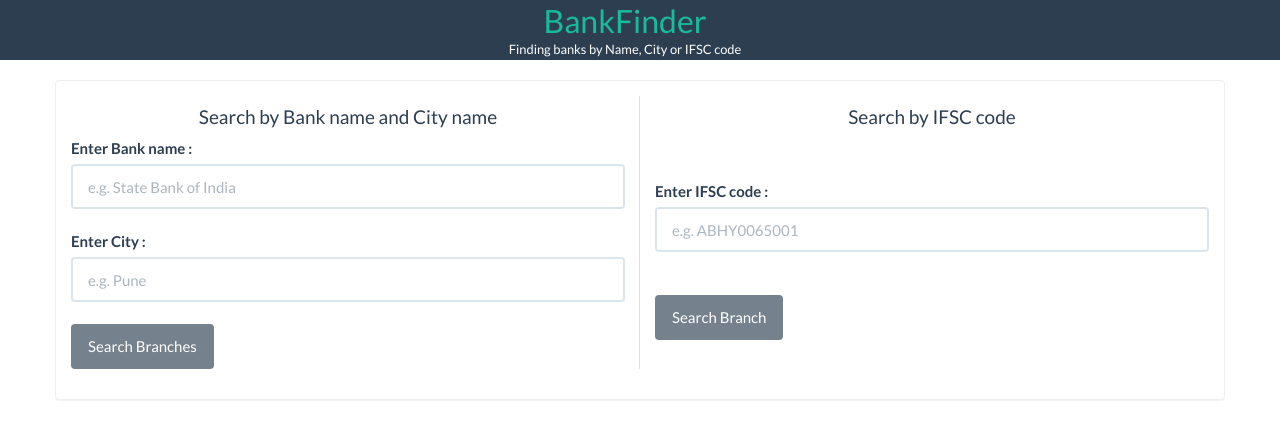
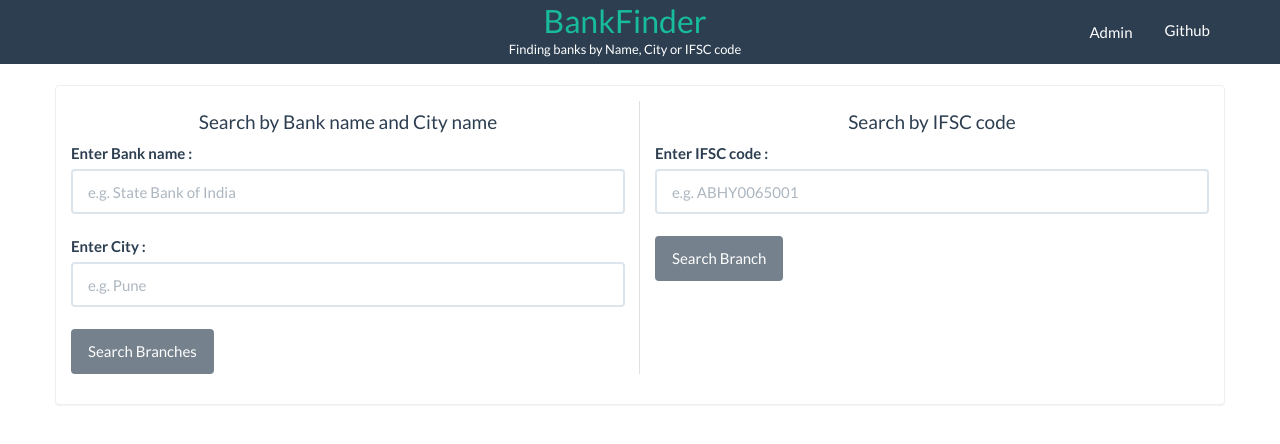
Before and after one commit to umeshror/indian-banks, a Django app: page / in a window 1280 px wide. Shown: the top 444 px of the page. Run offline with Django 3.2, Linux system fonts and the light colour scheme; some libraries are stand-ins or nearby versions.

Commit message:
added css

```diff
--- a/bank/api.py
+++ b/bank/api.py
@@ -55,7 +55,7 @@
 
     def get(self, request, ifsc_code):
         try:
-            branch = Branch.objects.get(ifsc=ifsc_code)
+            branch = Branch.objects.get(ifsc__iexact=ifsc_code)
         except ObjectDoesNotExist:
             # HTTP_404_NOT_FOUND status
             raise NotFound('Branch not found for given IFSC code')
@@ -114,8 +114,8 @@
                                        "to get all the branches of the Bank in the City."}
             return Response(response_data, status=HTTP_422_UNPROCESSABLE_ENTITY)
 
-        branches = Branch.objects.filter(city=city.upper(),
-                                         bank__name=bank.upper()).select_related("bank").values("ifsc", "bank__name",
+        branches = Branch.objects.filter(city__iexact=city,
+                                         bank__name__iexact=bank).select_related("bank").values("ifsc", "bank__name",
                                                                                                 "branch", "address",
                                                                                                 "city", "district",
                                                                                                 "state")
--- a/static/assets/app.css
+++ b/static/assets/app.css
@@ -1,8 +1,3 @@
-header {
-    padding-bottom: 80px;
-
-}
-
 .container-fluid {
     max-width: 1200px;
 }
@@ -11,26 +6,24 @@
     padding-bottom: 15px;
 }
 
-.action-anchor {
-    display: inline-block;
-    margin: 0 3px;
-    opacity: 0.85;
-    transition: all 0.1s ease 0s;
-    cursor: pointer;
-}
-
-.action-anchor:hover {
-    opacity: 1;
-    text-decoration: none;
-    transform: scale(1.20);
-    color: #2c3e50;
-}
-
 a:hover {
     text-decoration: none;
 }
 
 /*====================navbar===================*/
+.brand-centered {
+    display: flex;
+    justify-content: center;
+    position: absolute;
+    width: 100%;
+    left: 0;
+    top: 0;
+}
+
+.navbar-toggle {
+    z-index: 1;
+}
+
 .navbar-brand {
     font-size: 32px;
     padding-top: 5px;
@@ -57,6 +50,13 @@
     }
 }
 
+@media (min-width: 768px) {
+
+    .navbar {
+        border-radius: 0;
+    }
+}
+
 /*====================card======================*/
 
 .bank-card {
@@ -80,18 +80,18 @@
     .bank-card-wrapper {
         padding-top: 10px !important;
     }
-}
 
-@media screen and  (max-width: 820px) {
-
-    .bank-column {
-        padding-right: 0;
-        padding-left: 0;
+    .row {
+        display: -webkit-box;
+        display: -webkit-flex;
+        display: -ms-flexbox;
+        display: flex;
+        flex-wrap: wrap;
     }
 
-    .content-wrapper {
-        padding-top: 10px;
-        padding-left: 35px;
+    .row > [class*='col-'] {
+        display: flex;
+        flex-direction: column;
     }
 }
 
--- a/static/bank/app_landing.html
+++ b/static/bank/app_landing.html
@@ -1,4 +1,5 @@
 <div class="container-fluid">
+
     <div class="panel panel-default">
         <div class="panel-body">
             <div class="search-box-wrapper">
@@ -31,8 +32,6 @@
                         <h4 class="text-center">
                             Search by IFSC code
                         </h4>
-                        <br>
-                        <br>
                         <form name="bankIFSCForm"
                               ng-submit="vm.getBranchesByIFSC()"
                               class="bank-IFSC-Form" novalidate>
@@ -41,7 +40,6 @@
                                    placeholder="e.g. ABHY0065001"
                                    class="form-control" id="ifsc"
                                    required>
-                            <br>
                             <br>
                             <button type="submit" ng-disabled="bankIFSCForm.$invalid"
                                     class="btn text-center btn-primary">Search Branch
@@ -63,9 +61,8 @@
         {{vm.errorMessage}}
     </div>
 
-    <div class="bank-card-wrapper">
-        <div ng-repeat="bank in vm.banks" ng-class="{'row': $odd}">
-            <div class="col-md-6 col-sm-6 col-xs-12">
+    <div class="bank-card-wrapper row">
+        <div class="col-md-6 col-sm-6 col-xs-12" ng-repeat="bank in vm.banks">
             <div class="thumbnail bank-card">
                 <table class="table table-striped">
                     <tr>
@@ -97,7 +94,3 @@
         </div>
     </div>
 </div>
-
-</div>
-
-</div>
--- a/static/bank/landing_controller.js
+++ b/static/bank/landing_controller.js
@@ -9,36 +9,41 @@
     function AppLandingController(BranchIFSCResource, BankBranchResource) {
 
         var vm = this;
-
-        vm.banks = [];
-        vm.bankIFSC = {};
-        vm.cityBank = {};
-        vm.errorMessage = null;
+        initPage();
 
         vm.getBranchesByIFSC = getBranchesByIFSC;
         vm.getBranchesByBankCity = getBranchesByBankCity;
 
+        function initPage() {
+            vm.banks = [];
+            vm.bankIFSC = {};
+            vm.cityBank = {};
+            vm.errorMessage = null;
+
+        }
 
         function getBranchesByBankCity() {
             /*
             Gives list of Banks by City and Bank Name
              */
+            vm.errorMessage = null;
             BankBranchResource.query(vm.cityBank, function (success_data) {
                 vm.banks = success_data;
-                vm.errorMessage = null;
             }, function (error_data) {
+                initPage();
                 vm.errorMessage = error_data.data.detail;
             });
         }
 
         function getBranchesByIFSC() {
-             /*
-            Gives Bank by IFSC code
-             */
+            /*
+           Gives Bank by IFSC code
+            */
+            vm.errorMessage = null;
             BranchIFSCResource.get(vm.bankIFSC, function (success_data) {
                 vm.banks = [success_data];
-                vm.errorMessage = null;
             }, function (error_data) {
+                initPage();
                 vm.errorMessage = error_data.data.detail;
             });
         }
--- a/templates/index.html
+++ b/templates/index.html
@@ -18,24 +18,43 @@
     <meta name="viewport" content="width=device-width, initial-scale=1">
     <link rel="stylesheet" href="https://maxcdn.bootstrapcdn.com/font-awesome/4.6.3/css/font-awesome.min.css">
     <link rel="stylesheet" href={% static "assets/libs/bootstrap-theme-custom.min.css" %}>
-    <link rel="stylesheet" href={% static "assets/app.css" %}>
+    <link rel="stylesheet" href={% static 'assets/app.css' %}>
 
 
 </head>
 <body>
-<header>
-    <nav class="navbar navbar-default navbar-fixed-top navbar-custom affix-top">
-        <div class="container-fluid text-center">
-            <div class="logo">
-                <a href class="navbar-brand">BankFinder</a>
-                <small class="description">Finding banks by Name, City or IFSC code</small>
-            </div>
 
+<nav class="navbar navbar-default">
+    <div class="container-fluid">
+        <div class="navbar-header">
+            <button type="button" class="navbar-toggle collapsed" data-toggle="collapse" data-target="#navbar">
+                <span class="sr-only">Toggle navigation</span>
+                <span class="icon-bar"></span>
+                <span class="icon-bar"></span>
+                <span class="icon-bar"></span>
+            </button>
         </div>
-    </nav>
 
-</header>
+        <div class="brand-centered">
+            <a class="navbar-brand" href="/#/">BankFinder
+            </a>
+            <small class="description">Finding banks by Name, City or IFSC code</small>
+        </div>
+
+        <div id="navbar" class="navbar-collapse collapse">
+            <ul class="nav navbar-nav navbar-right">
+                <li><a href="/admin" target="_blank"
+                       class="btn btn-primary" data-toggle="popover" data-trigger="hover" data-placement="bottom"
+                       data-content="User: admin  Pwd: admin123"
+                >Admin</a></li>
+                <li><a href="https://github.com/umeshror/indian-banks" target="_blank">Github</a></li>
+            </ul>
+        </div>
+    </div>
+</nav>
+
 <section ng-view></section>
+
 <footer>
 </footer>
 <script src="{% static 'assets/libs/jquery.min.js' %}"></script>
@@ -48,6 +67,14 @@
 <script src="{% static 'bank/app.js' %}"></script>
 <script src="{% static 'bank/landing_controller.js' %}"></script>
 <script src="{% static 'bank/resources.js' %}"></script>
+<script>
+    $(function () {
+        $('[data-toggle="tooltip"]').tooltip();
+    });
 
+    $(function () {
+        $('[data-toggle="popover"]').popover();
+    });
+</script>
 </body>
 </html>
```
Lines whose indentation alone changed are shown as unchanged.
